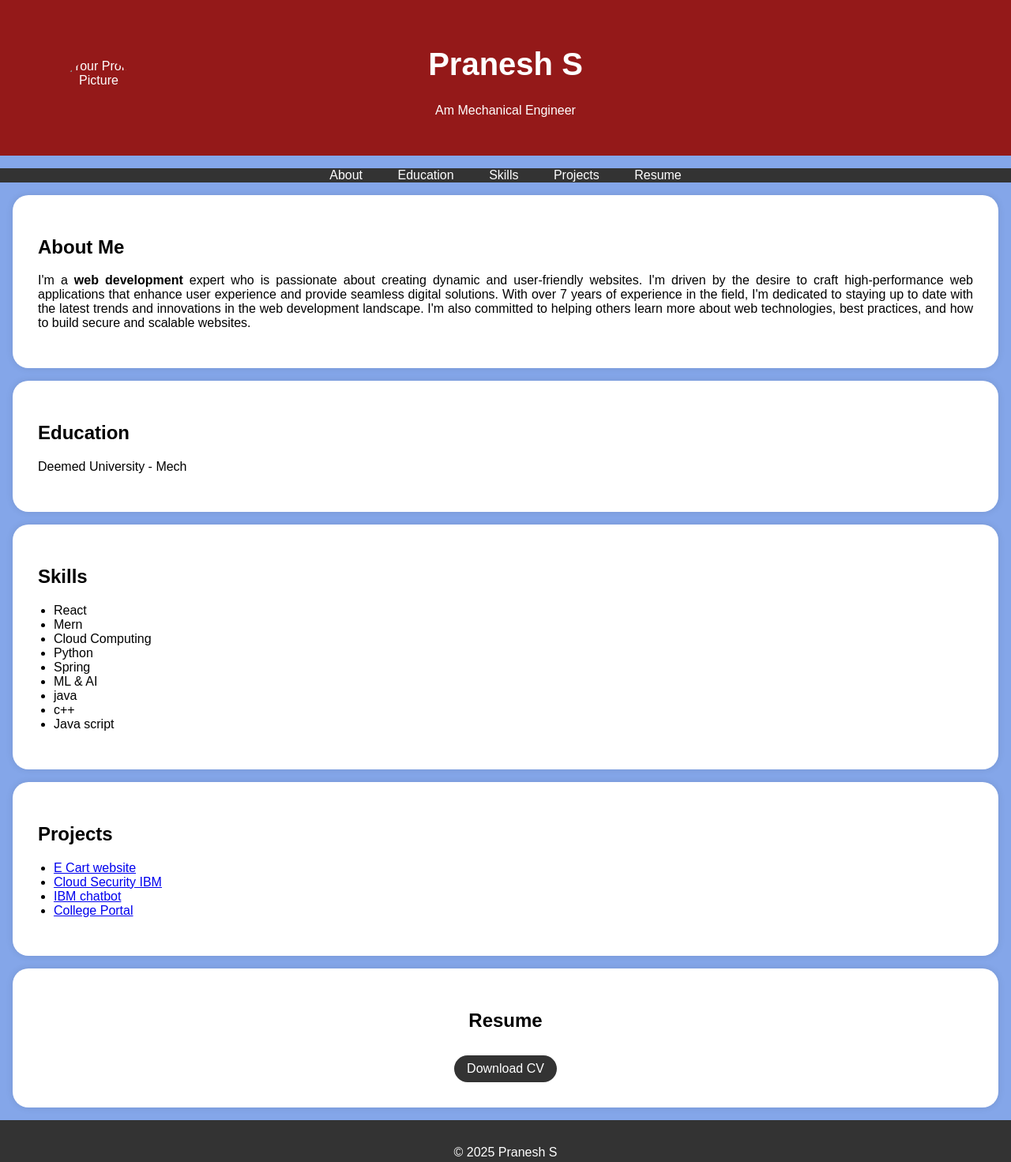
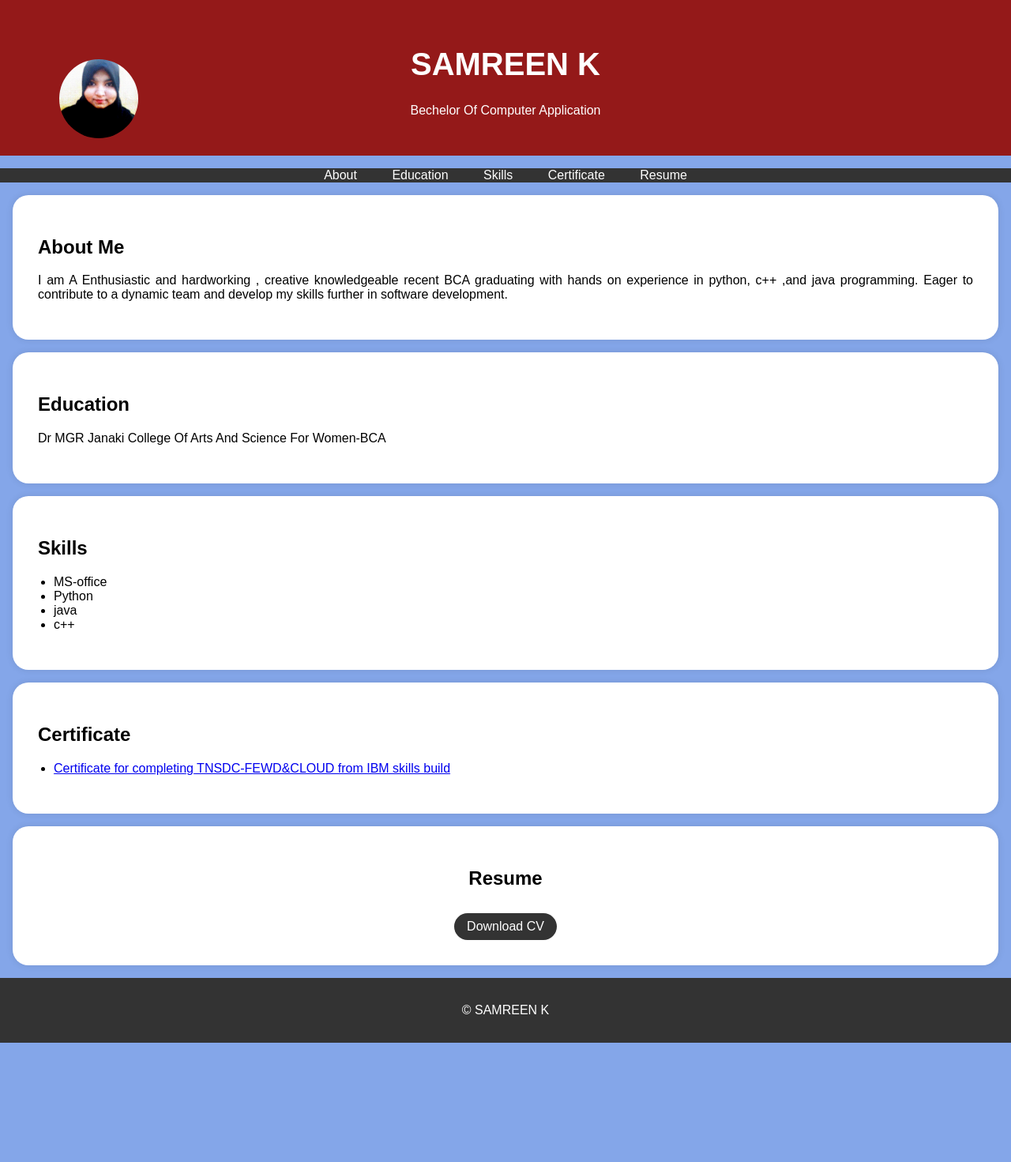
Before and after one commit to samreenk25/Samreenk, a plain HTML site: page index.html in a window 1280 px wide. Shown: the whole page at 79% size. After the commit the page ends 1320 px from the top, so only its background shows below. Drawn offline with Linux system fonts and the light colour scheme.

Commit message:
Update index.html

```diff
--- a/index.html
+++ b/index.html
@@ -95,9 +95,9 @@
     <header>
         <div class="header-content">
             <!-- Add your profile picture here -->
-            <img src="passport photo.jpg" alt="Your Profile Picture" class="profile-picture">
-            <h1>Pranesh S</h1>
-            <p>Am Mechanical Engineer</p>
+            <img src="photo.jpg" alt="Your Profile Picture" class="profile-picture">
+            <h1>SAMREEN K</h1>
+            <p>Bechelor Of Computer Application</p>
         </div>
     </header>
 
@@ -106,7 +106,7 @@
             <li><a href="#about">About</a></li>
             <li><a href="#education">Education</a></li>
             <li><a href="#skills">Skills</a></li>
-            <li><a href="#projects">Projects</a></li>
+            <li><a href="#certificate">Certificate</a></li>
             <li><a href="#resume">Resume</a></li>
 
         </ul>
@@ -115,20 +115,14 @@
     <section id="about">
         <div class="section-content">
             <h2>About Me</h2>
-            <p>I'm a <b>web development</b> expert who is passionate about creating dynamic and user-friendly websites.
-                I'm driven by the desire to craft high-performance web applications that enhance user experience and provide
-                 seamless digital solutions. With over 7 years of experience in the field, I'm dedicated to staying up to date
-                 with the latest trends and innovations in the
-                 web development landscape. I'm also committed to helping others learn more about web technologies,
-                 best practices, and how to build secure and scalable websites.</p>
-
+            <p>I am A Enthusiastic and hardworking , creative knowledgeable recent BCA graduating with hands on experience in python, c++ ,and java programming. Eager to contribute to a dynamic team and develop my skills further in software development.</p>
         </div>
     </section>
 
     <section id="education">
         <div class="section-content">
             <h2>Education</h2>
-            <p>Deemed University  - Mech</p>
+            <p>Dr MGR Janaki College Of Arts And Science For Women-BCA</p>
 
 
         </div>
@@ -138,27 +132,19 @@
         <div class="section-content">
             <h2>Skills</h2>
             <ul>
-                <li>React</li>
-                <li>Mern</li>
-                <li>Cloud Computing</li>
+                <li>MS-office</li>
                 <li>Python</li>
-                <li>Spring</li>
-                <li>ML & AI</li>
                 <li>java</li>
                 <li>c++</li>
-                <li>Java script</li>
             </ul>
         </div>
     </section>
 
-    <section id="projects">
+    <section id="certificate">
         <div class="section-content">
-            <h2>Projects</h2>
+            <h2>Certificate</h2>
             <ul>
-                <li><a href="#">E Cart website</a></li>
-                <li><a href="#">Cloud Security IBM</a></li>
-                <li><a href="#">IBM chatbot</a></li>
-                <li><a href="#">College Portal</a></li>
+                <li><a href="#">Certificate for completing TNSDC-FEWD&CLOUD from IBM skills build</a></li>
                 <!-- Add more project links here -->
             </ul>
         </div>
@@ -169,14 +155,14 @@
         <div class="section-content">
             <center>
             <h2>Resume</h2>
-            <a href="file.pdf" target="_blank" class="download-button">Download CV</a>
+            <a href="resume.pdf" target="_blank" class="download-button">Download CV</a>
         </center>
         </div>
 
     </section>
 
     <footer>
-        <p>&copy; 2025 Pranesh S</p>
+        <p>&copy; SAMREEN K</p>
     </footer>
 
     <script>
```
